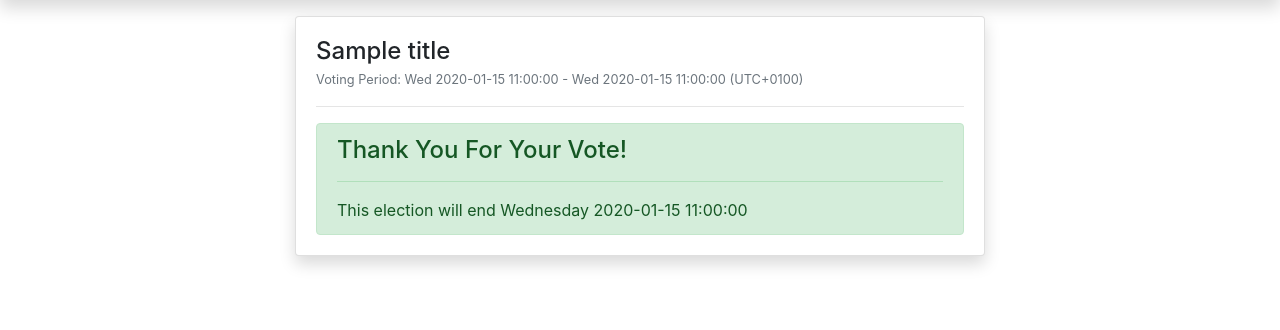
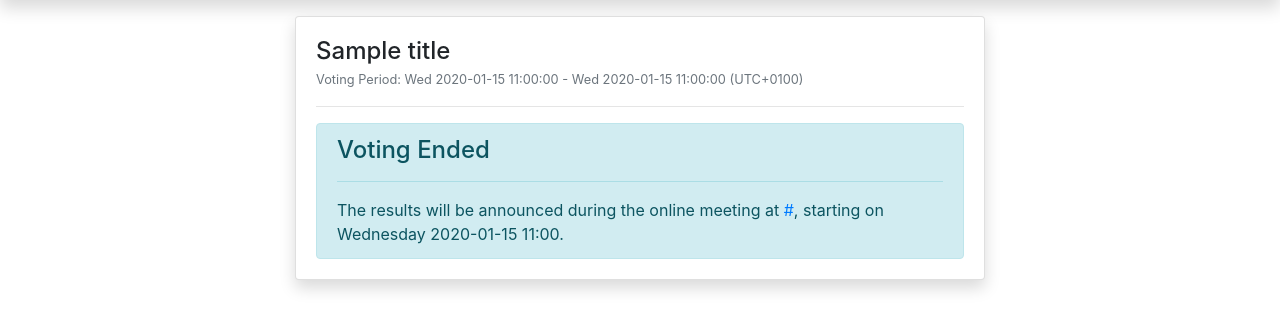
Before and after one commit to stustanet/wahlfang, a Django app: template vote/templates/vote/index.html in a window 1280 px wide. Shown: the part 56-386 px from the top of the page. Run offline with Django 3.2, Linux system fonts and the light colour scheme; tables that the repository leaves empty hold one stand-in row (values such as "Sample post"); the template is opened without the code that fills it: values that come from a table or form of the project are taken from there, most other values are stand-ins (such as "Sample title", 1, 10 or a date in 2020); some libraries are stand-ins or nearby versions.

Commit message:
fix template logic

```diff
--- a/vote/templates/vote/index.html
+++ b/vote/templates/vote/index.html
@@ -14,12 +14,6 @@
         <div class="list-group mt-3">
           {% if voter.can_vote %}
             <a class="btn btn-primary" role="button" href="{% url 'vote:vote' %}">Vote Now!</a>
-          {% elif voter.voted %}
-            <div class="alert alert-success" role="alert">
-              <h4 class="alert-heading">Thank You For Your Vote!</h4>
-              <hr>
-              <p class="mb-0">This election will end {{ voter.election.end_date|date:"l Y-m-d H:i:s" }}</p>
-            </div>
           {% elif voter.election.closed %}
             <div class="alert alert-info" role="alert">
               <h4 class="alert-heading">Voting Ended</h4>
@@ -27,6 +21,12 @@
               The results will be announced during the online meeting at
               <a href="{{ voter.election.meeting_link }}">{{ voter.election.meeting_link }}</a>,
               starting on {{ voter.election.meeting_start_time|date:"l Y-m-d H:i" }}.
+            </div>
+          {% elif voter.voted %}
+            <div class="alert alert-success" role="alert">
+              <h4 class="alert-heading">Thank You For Your Vote!</h4>
+              <hr>
+              <p class="mb-0">This election will end {{ voter.election.end_date|date:"l Y-m-d H:i:s" }}</p>
             </div>
           {% else %}
             <a class="btn btn-outline-dark disabled" role="button" href="#">Voting
```
